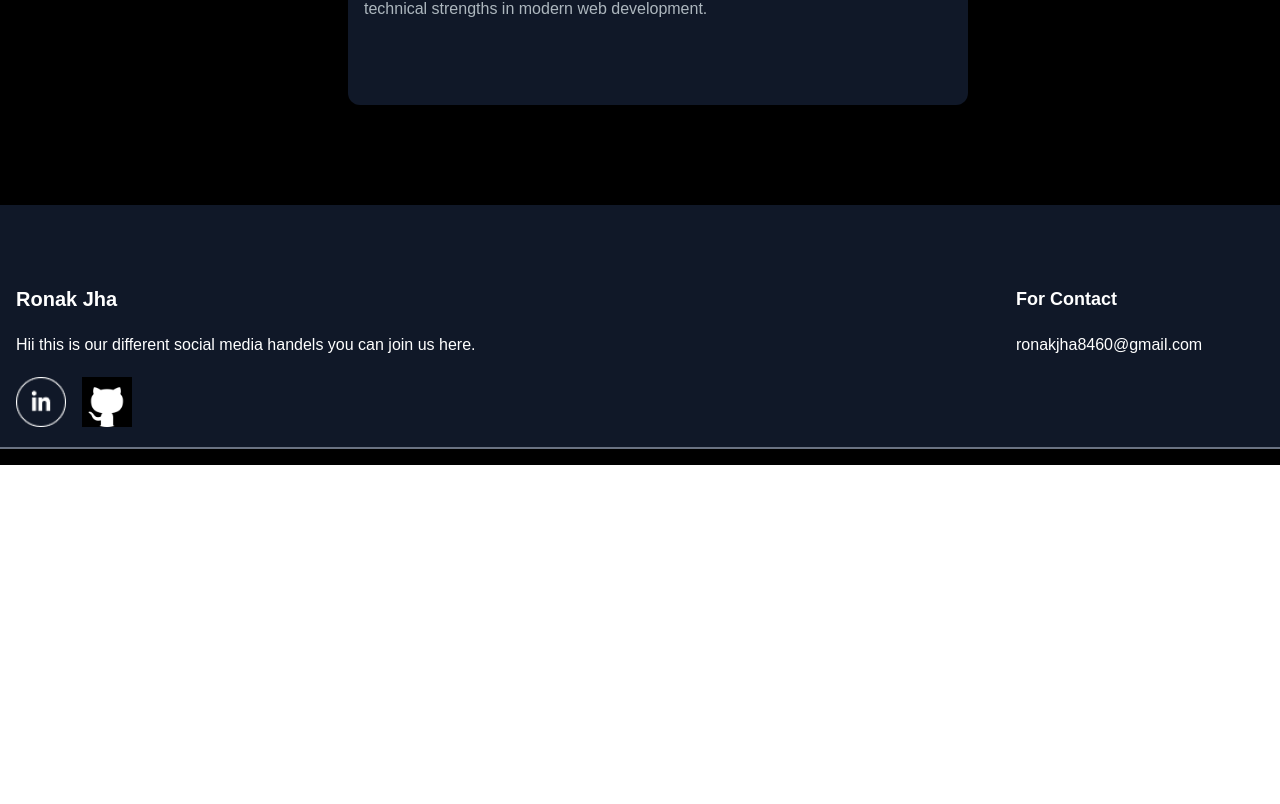
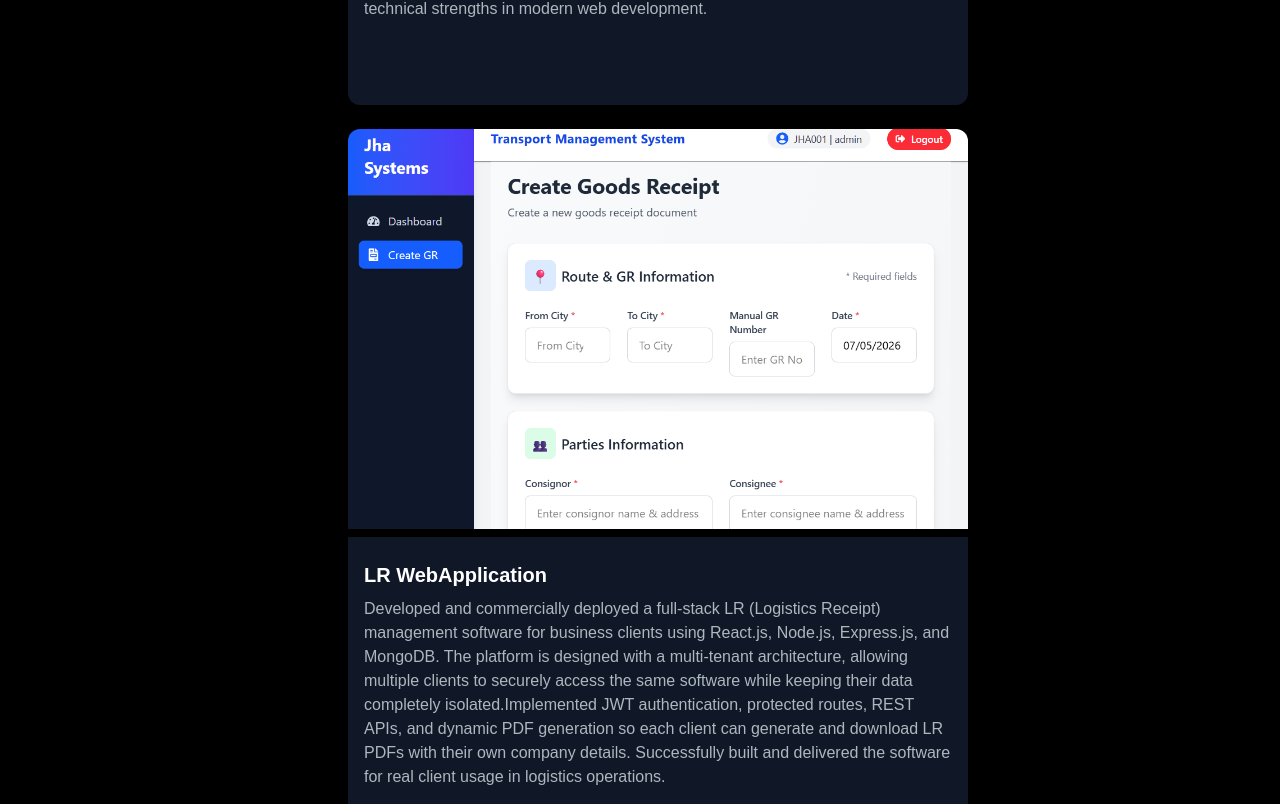
Before and after one commit to RonakJha-01/Ronak-Jha-Portfolio, a Next.js app: page / in a window 1280 px wide. Shown: the part 4816-5620 px from the top of the page. Before the commit the page ends 5281 px from the top, so only its background shows below. Built offline with nearby package versions, Linux system fonts and the light colour scheme.

Commit message:
added lr project

```diff
--- a/src/app/components/ProjectSection.jsx
+++ b/src/app/components/ProjectSection.jsx
@@ -39,6 +39,16 @@ const projectsData = [
         tag:["All",'Web'],
         gitUrl:"https://github.com/RonakJha-01/Ronak-Jha-Portfolio",
         previewUrl:"/"
+    },
+
+    {
+        id:5,
+        title:"LR WebApplication",
+        description:"Developed and commercially deployed a full-stack LR (Logistics Receipt) management software for business clients using React.js, Node.js, Express.js, and MongoDB. The platform is designed with a multi-tenant architecture, allowing multiple clients to securely access the same software while keeping their data completely isolated.Implemented JWT authentication, protected routes, REST APIs, and dynamic PDF generation so each client can generate and download LR PDFs with their own company details. Successfully built and delivered the software for real client usage in logistics operations.",
+        image:"/images/lr-project.png",
+        tag:["All",'Web'],
+        gitUrl:"https://github.com/RonakJha-01/JhaSystems",
+        previewUrl:"https://jha-systems-bills.vercel.app"
     }
 
 ];
```
Also changed, not shown: public/images/lr-project.png (added).
